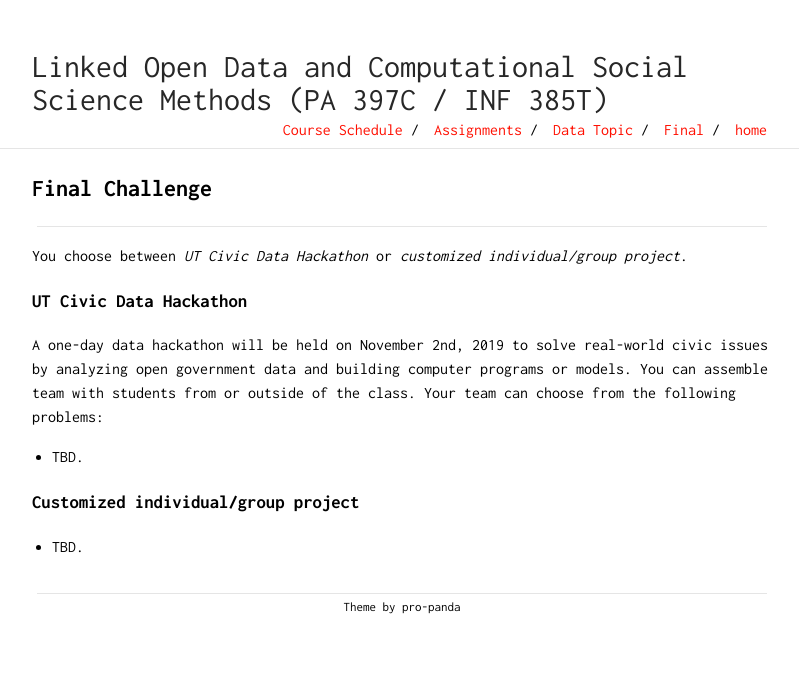
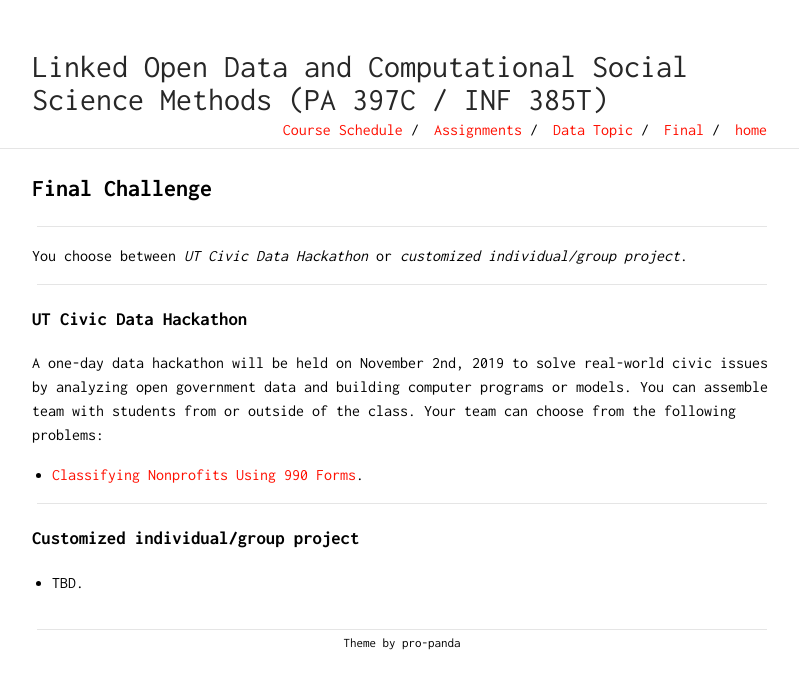
Before and after one commit to Xinjian-Paul-Li/open_data, a Jekyll site: the page built from docs/final.md, in a window 1280 px wide. Shown: the top 689 px of the page, without its empty margins (238-1037 px from the left). Built offline with Jekyll 4.4.1, drawn with Linux system fonts in a browser that asks for light colours; our own code applies the rules of GitHub Pages for plain Markdown files.

```diff
--- a/docs/final.md
+++ b/docs/final.md
@@ -2,12 +2,14 @@
 ---
 You choose between _UT Civic Data Hackathon_ or _customized individual/group project_.
 
+---
 ### UT Civic Data Hackathon
 
 A one-day data hackathon will be held on November 2nd, 2019 to solve real-world civic issues by analyzing open government data and building computer programs or models. You can assemble team with students from or outside of the class. Your team can choose from the following problems:
 
-- TBD.
+- [Classifying Nonprofits Using 990 Forms](/assets/problem_description_CDH_990forms.pdf).
 
+---
 ### Customized individual/group project
 
 - TBD.
```
Also changed, not shown: 1 other file.
